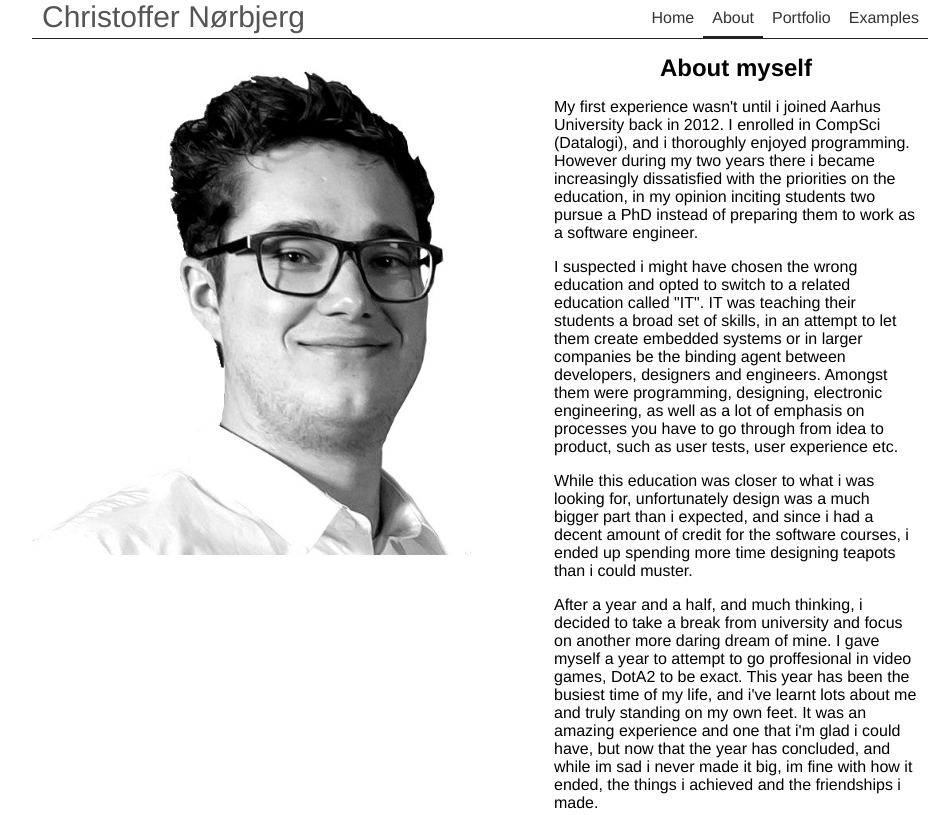
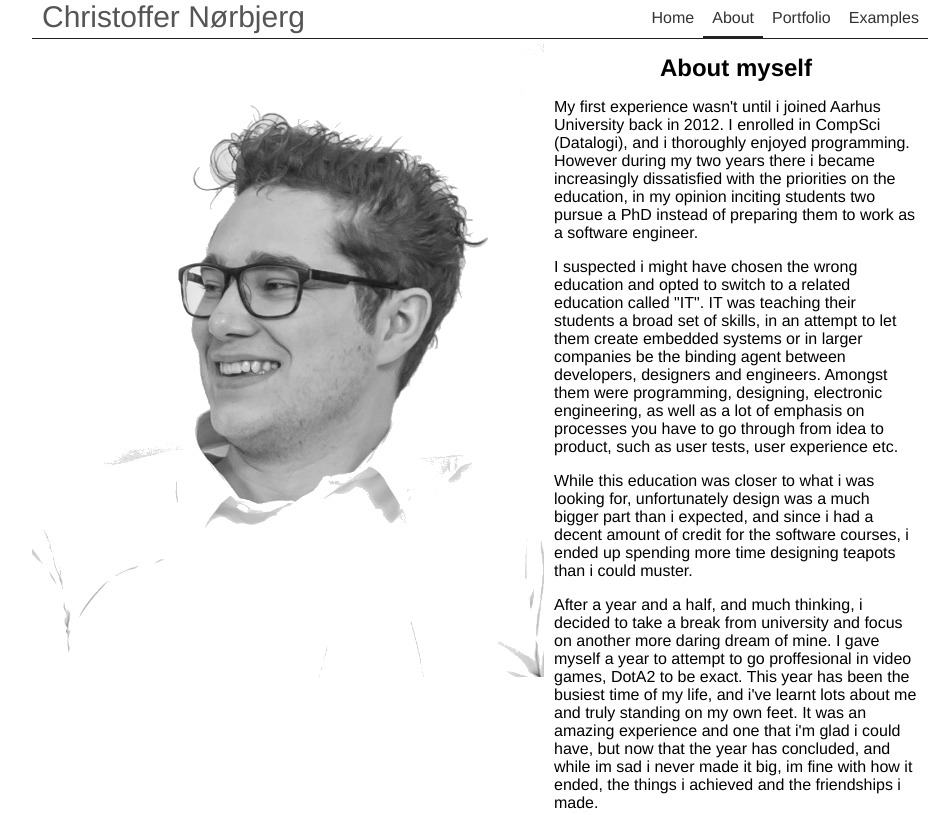
Before and after one commit to ChilloManiac/ChilloManiac.github.io, a plain HTML site: page about.html in a window 1280 px wide. Shown: the top 815 px of the page, without its empty margins (160-1110 px from the left). Drawn offline with Linux system fonts and the light colour scheme.

Commit message:
removed title from about.picture

```diff
--- a/about.html
+++ b/about.html
@@ -20,7 +20,7 @@
 				</ul>
 			</nav>
 			<div class="front">
-				<img class="splash-img" src="public/images/portrait2.jpg" title="Image editing is not an expertise">
+				<img class="splash-img" src="public/images/portrait3.jpg">
 				<div class="article">
 					<article class="main-art">
 						<h1>About myself</h1>
```
